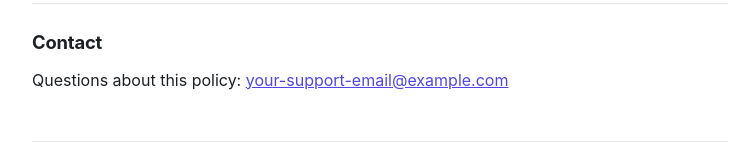
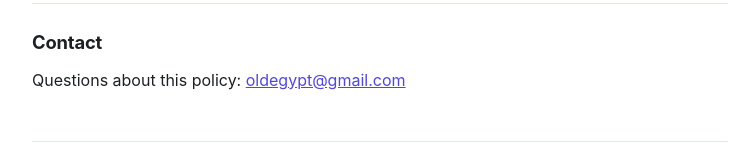
Before and after one commit to moabbas911/privacy, a plain HTML site: page index.html in a window 1280 px wide. Shown: the part 2081-2241 px from the top of the page, without its empty margins (260-1008 px from the left). Drawn offline with Linux system fonts and the light colour scheme.

Commit message:
Update index.html

```diff
--- a/index.html
+++ b/index.html
@@ -113,7 +113,7 @@
 
 <h2>Contact</h2>
 <p>Questions about this policy:
-<a href="mailto:your-support-email@example.com">your-support-email@example.com</a></p>
+<a href="mailto:oldegypt@gmail.com">oldegypt@gmail.com</a></p>
 
 <hr>
 <footer>This is an independent extension. It is not made by, affiliated with,
```
